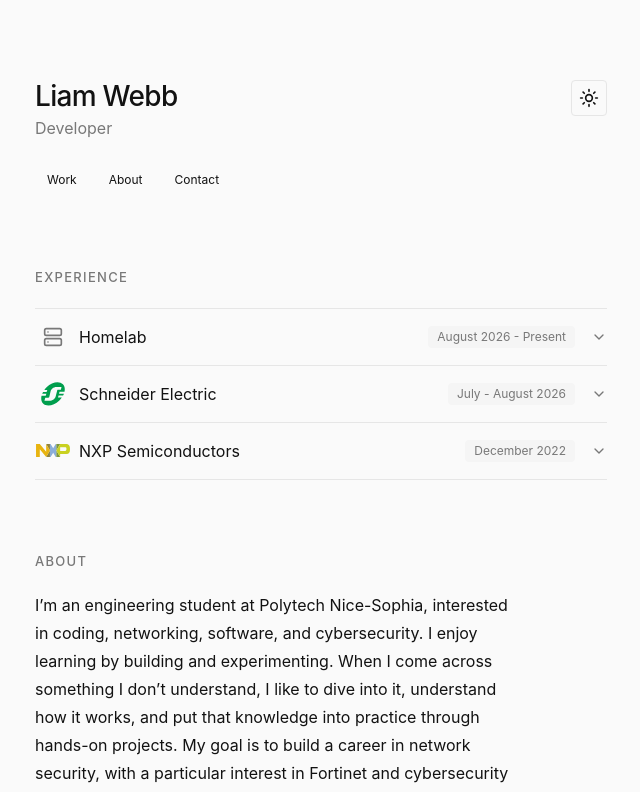
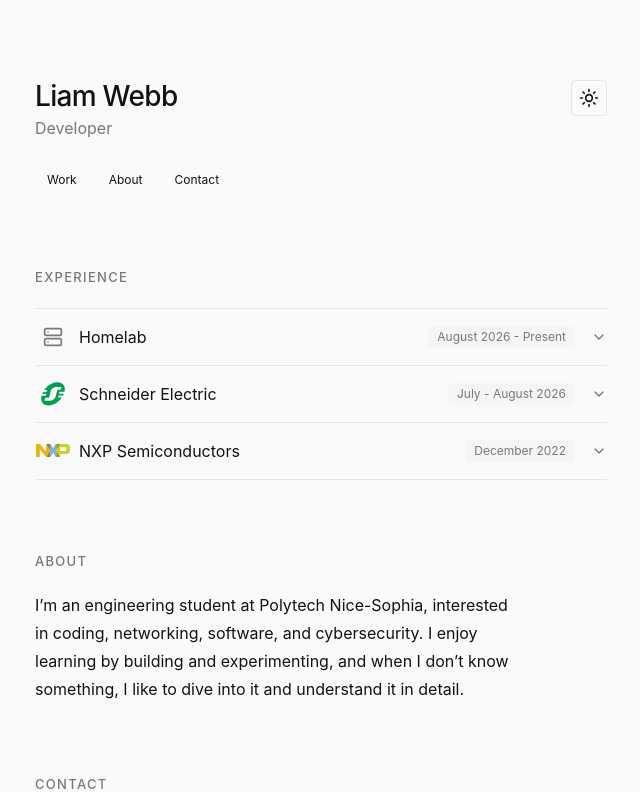
Before and after one commit to liamwebb0/portfolio-react, a React (Vite) app: page / in a window 1280 px wide. Shown: the top 792 px of the page, without its empty margins (319-959 px from the left). Built offline with nearby package versions, Linux system fonts and the light colour scheme.

Commit message:
Changed About description

```diff
--- a/src/components/about.tsx
+++ b/src/components/about.tsx
@@ -7,11 +7,8 @@ export function About() {
       <p className='max-w-[480px] leading-7'>
         I’m an engineering student at Polytech Nice-Sophia, interested in
         coding, networking, software, and cybersecurity. I enjoy learning by
-        building and experimenting. When I come across something I don’t
-        understand, I like to dive into it, understand how it works, and put
-        that knowledge into practice through hands-on projects. My goal is to
-        build a career in network security, with a particular interest in
-        Fortinet and cybersecurity infrastructure.
+        building and experimenting, and when I don’t know something, I like to
+        dive into it and understand it in detail.
       </p>
     </section>
   );
```
